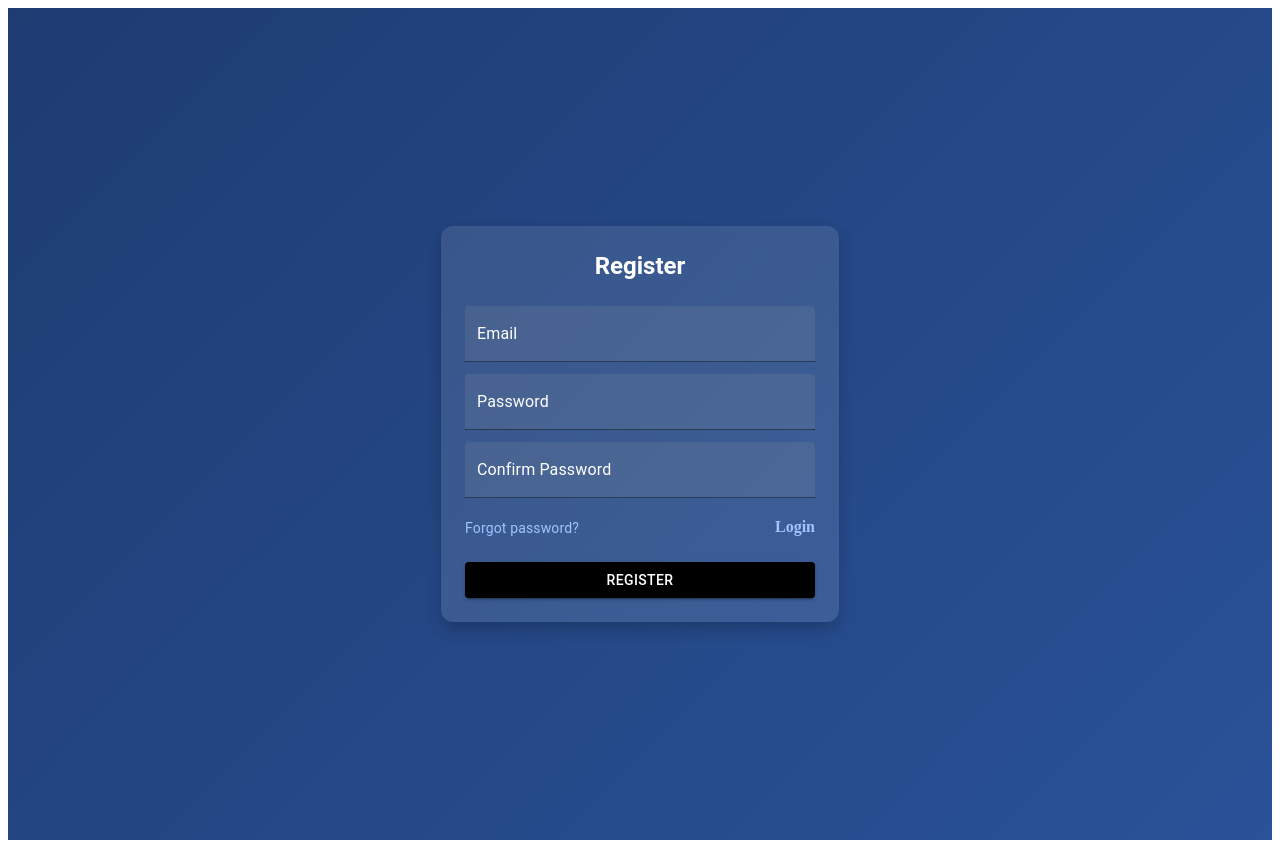
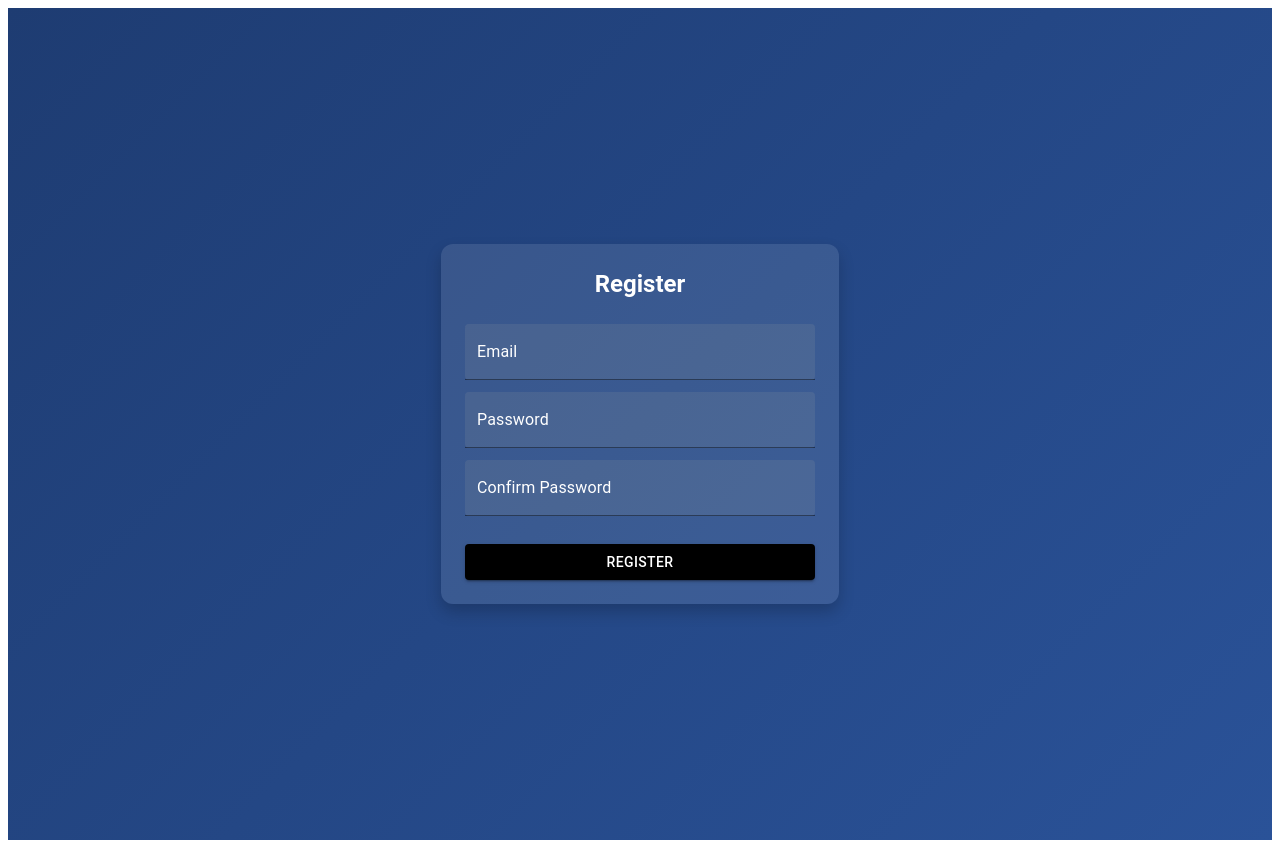
Before and after one commit to Razobyte/amin-pannel, a React (Vite) app: page /register in a window 1280 px wide. Built offline with nearby package versions, Linux system fonts and the light colour scheme.

Commit message:
error resolved

```diff
--- a/src/AdminLoginPage/Login.jsx
+++ b/src/AdminLoginPage/Login.jsx
@@ -1,22 +1,10 @@
 import React, { useState } from "react";
-import {
-  Box,
-  Button,
-  TextField,
-  Typography,
-  Link,
-  Snackbar,
-  Alert,
-  CircularProgress,
-} from "@mui/material";
+import { Box, Button, TextField, Typography, Link, Snackbar, Alert, CircularProgress } from "@mui/material";
 import { useNavigate } from "react-router-dom";
 import axios from "axios";
 
-function Login() {
-  const [formData, setFormData] = useState({
-    email: "",
-    password: "",
-  });
+function Login({ setIsAuthenticated }) {
+  const [formData, setFormData] = useState({ email: "", password: "" });
   const [loading, setLoading] = useState(false);
   const [errorMessage, setErrorMessage] = useState("");
   const navigate = useNavigate();
@@ -32,24 +20,17 @@ function Login() {
     setLoading(true);
 
     try {
-      const response = await axios.post(
-        "http://13.202.251.211/api/login",
-        formData
-      );
+      const response = await axios.post("http://13.202.251.211/api/login", formData);
 
       if (response.data.userdata) {
         localStorage.setItem("user", JSON.stringify(response.data.userdata));
-        navigate("/admin");
+        setIsAuthenticated(true);
+        navigate("/login/admin");
       } else {
-        setErrorMessage(
-          response.data.message || "Login failed. Please try again."
-        );
+        setErrorMessage(response.data.message || "Login failed. Please try again.");
       }
 
-      setFormData({
-        email: "",
-        password: "",
-      });
+      setFormData({ email: "", password: "" });
     } catch (error) {
       console.error("Login error:", error);
       setErrorMessage("An error occurred during login. Please try again.");
@@ -63,109 +44,29 @@ function Login() {
   };
 
   return (
-    <Box
-      display="flex"
-      justifyContent="center"
-      alignItems="center"
-      height="100vh"
-      sx={{
-        background: "linear-gradient(135deg, #1e3c72, #2a5298)",
-        color: "white",
-        padding: 2,
-      }}
-    >
-      <Box
-        sx={{
-          width: { xs: "85%", sm: "350px" },
-          backgroundColor: "rgba(255, 255, 255, 0.1)",
-          padding: 3,
-          borderRadius: 3,
-          boxShadow: "0 8px 16px rgba(0, 0, 0, 0.2)",
-        }}
-      >
-        <Typography
-          variant="h5"
-          textAlign="center"
-          marginBottom={2}
-          color="white"
-          fontWeight="bold"
-        >
+    <Box display="flex" justifyContent="center" alignItems="center" height="100vh" sx={{ background: "linear-gradient(135deg, #1e3c72, #2a5298)", color: "white", padding: 2 }}>
+      <Box sx={{ width: { xs: "85%", sm: "350px" }, backgroundColor: "rgba(255, 255, 255, 0.1)", padding: 3, borderRadius: 3, boxShadow: "0 8px 16px rgba(0, 0, 0, 0.2)" }}>
+        <Typography variant="h5" textAlign="center" marginBottom={2} color="white" fontWeight="bold">
           Login
         </Typography>
         <form onSubmit={handleLogin}>
-          <TextField
-            fullWidth
-            variant="filled"
-            label="Email"
-            name="email"
-            value={formData.email}
-            onChange={onChangeHandler}
-            margin="dense"
-            InputProps={{ style: { color: "white" } }}
-            InputLabelProps={{ style: { color: "white" } }}
-            sx={{
-              backgroundColor: "rgba(255, 255, 255, 0.1)",
-              borderRadius: 1,
-            }}
-          />
-          <TextField
-            fullWidth
-            variant="filled"
-            label="Password"
-            name="password"
-            type="password"
-            value={formData.password}
-            onChange={onChangeHandler}
-            margin="dense"
-            InputProps={{ style: { color: "white" } }}
-            InputLabelProps={{ style: { color: "white" } }}
-            sx={{
-              backgroundColor: "rgba(255, 255, 255, 0.1)",
-              borderRadius: 1,
-            }}
-          />
+          <TextField fullWidth variant="filled" label="Email" name="email" value={formData.email} onChange={onChangeHandler} margin="dense" InputProps={{ style: { color: "white" } }} InputLabelProps={{ style: { color: "white" } }} sx={{ backgroundColor: "rgba(255, 255, 255, 0.1)", borderRadius: 1 }} />
+          <TextField fullWidth variant="filled" label="Password" name="password" type="password" value={formData.password} onChange={onChangeHandler} margin="dense" InputProps={{ style: { color: "white" } }} InputLabelProps={{ style: { color: "white" } }} sx={{ backgroundColor: "rgba(255, 255, 255, 0.1)", borderRadius: 1 }} />
           <Box display="flex" justifyContent="space-between" marginTop={2}>
-            <Typography
-              variant="body2"
-              component="span"
-              sx={{ cursor: "pointer", color: "#a0c4ff" }}
-            >
+            <Typography variant="body2" component="span" sx={{ cursor: "pointer", color: "#a0c4ff" }}>
               Forgot password?
             </Typography>
-            <Link
-              href="/register"
-              underline="none"
-              sx={{ color: "#a0c4ff", fontWeight: "bold" }}
-            >
+            <Link href="/register" underline="none" sx={{ color: "#a0c4ff", fontWeight: "bold" }}>
               Register
             </Link>
           </Box>
-          <Button
-            fullWidth
-            variant="contained"
-            sx={{
-              marginTop: 3,
-              backgroundColor: "black",
-              "&:hover": { backgroundColor: "#2a5298" },
-            }}
-            type="submit"
-            disabled={loading}
-            startIcon={
-              loading && <CircularProgress size={20} color="inherit" />
-            }
-          >
+          <Button fullWidth variant="contained" sx={{ marginTop: 3, backgroundColor: "black", "&:hover": { backgroundColor: "#2a5298" } }} type="submit" disabled={loading} startIcon={loading && <CircularProgress size={20} color="inherit" />}>
             {loading ? "Logging in..." : "Login"}
           </Button>
         </form>
       </Box>
-      <Snackbar
-        open={!!errorMessage}
-        autoHideDuration={6000}
-        onClose={() => setErrorMessage("")}
-      >
-        <Alert onClose={() => setErrorMessage("")} severity="error">
-          {errorMessage}
-        </Alert>
+      <Snackbar open={!!errorMessage} autoHideDuration={6000} onClose={() => setErrorMessage("")}>
+        <Alert onClose={() => setErrorMessage("")} severity="error">{errorMessage}</Alert>
       </Snackbar>
     </Box>
   );
--- a/src/AdminLoginPage/Register.jsx
+++ b/src/AdminLoginPage/Register.jsx
@@ -4,25 +4,17 @@ import { useNavigate } from "react-router-dom";
 import axios from "axios";
 
 function Register() {
-  const [formData, setFormData] = useState({
-    email: "",
-    password: "",
-    confirmPassword: "",
-  });
-
+  const [formData, setFormData] = useState({ email: "", password: "", confirmPassword: "" });
   const navigate = useNavigate();
 
   const dataSave = async (e) => {
     e.preventDefault();
 
-
-    // Basic validation for empty fields
     if (!formData.email || !formData.password || !formData.confirmPassword) {
       alert("Please fill in all fields.");
       return;
     }
 
-    // Password match validation
     if (formData.password !== formData.confirmPassword) {
       alert("Passwords do not match.");
       return;
@@ -30,20 +22,14 @@ function Register() {
 
     try {
       const response = await axios.post("http://13.202.251.211/api/register", formData);
-      console.log("Registration response:", response.data.userdata);
-      console.log(data)
-
-      if (response.userdata) {
-        navigate("/admin");
+      if (response.data.userdata) {
+        localStorage.setItem("user", JSON.stringify(response.data.userdata));
+        navigate("/login/admin");
       } else {
-        alert(response.data.userdata || "Registration failed. Please try again.");
+        alert(response.data.message || "Registration failed. Please try again.");
       }
 
-      setFormData({
-        email: "",
-        password: "",
-        confirmPassword: "",
-      });
+      setFormData({ email: "", password: "", confirmPassword: "" });
     } catch (error) {
       console.error("Registration error:", error);
       alert("An error occurred during registration. Please try again.");
@@ -55,108 +41,13 @@ function Register() {
   };
 
   return (
-    <Box
-      display="flex"
-      justifyContent="center"
-      alignItems="center"
-      height="100vh"
-      sx={{
-        background: "linear-gradient(135deg, #1e3c72, #2a5298)",
-        color: "white",
-        padding: 2,
-      }}
-    >
-      <Box
-        sx={{
-          width: { xs: "85%", sm: "350px" },
-          backgroundColor: "rgba(255, 255, 255, 0.1)",
-          padding: 3,
-          borderRadius: 3,
-          boxShadow: "0 8px 16px rgba(0, 0, 0, 0.2)",
-        }}
-      >
-        <Typography
-          variant="h5"
-          textAlign="center"
-          marginBottom={2}
-          color="white"
-          fontWeight="bold"
-        >
-          Register
-        </Typography>
-        <TextField
-          fullWidth
-          variant="filled"
-          label="Email"
-          name="email"
-          value={formData.email}
-          onChange={onChangeHandler}
-          margin="dense"
-          InputProps={{ style: { color: "white" } }}
-          InputLabelProps={{ style: { color: "white" } }}
-          sx={{
-            backgroundColor: "rgba(255, 255, 255, 0.1)",
-            borderRadius: 1,
-          }}
-        />
-        <TextField
-          fullWidth
-          variant="filled"
-          label="Password"
-          name="password"
-          type="password"
-          value={formData.password}
-          onChange={onChangeHandler}
-          margin="dense"
-          InputProps={{ style: { color: "white" } }}
-          InputLabelProps={{ style: { color: "white" } }}
-          sx={{
-            backgroundColor: "rgba(255, 255, 255, 0.1)",
-            borderRadius: 1,
-          }}
-        />
-        <TextField
-          fullWidth
-          variant="filled"
-          label="Confirm Password"
-          name="confirmPassword"
-          type="password"
-          value={formData.confirmPassword}
-          onChange={onChangeHandler}
-          margin="dense"
-          InputProps={{ style: { color: "white" } }}
-          InputLabelProps={{ style: { color: "white" } }}
-          sx={{
-            backgroundColor: "rgba(255, 255, 255, 0.1)",
-            borderRadius: 1,
-          }}
-        />
-        <Box display="flex" justifyContent="space-between" marginTop={2}>
-          <Typography
-            variant="body2"
-            component="span"
-            sx={{ cursor: "pointer", color: "#a0c4ff" }}
-          >
-            Forgot password?
-          </Typography>
-          <Link
-            href="/"
-            underline="none"
-            sx={{ color: "#a0c4ff", fontWeight: "bold" }}
-          >
-            Login
-          </Link>
-        </Box>
-        <Button
-          fullWidth
-          variant="contained"
-          sx={{
-            marginTop: 3,
-            backgroundColor: "black",
-            "&:hover": { backgroundColor: "#2a5298" },
-          }}
-          onClick={dataSave}
-        >
+    <Box display="flex" justifyContent="center" alignItems="center" height="100vh" sx={{ background: "linear-gradient(135deg, #1e3c72, #2a5298)", color: "white", padding: 2 }}>
+      <Box sx={{ width: { xs: "85%", sm: "350px" }, backgroundColor: "rgba(255, 255, 255, 0.1)", padding: 3, borderRadius: 3, boxShadow: "0 8px 16px rgba(0, 0, 0, 0.2)" }}>
+        <Typography variant="h5" textAlign="center" marginBottom={2} color="white" fontWeight="bold">Register</Typography>
+        <TextField fullWidth variant="filled" label="Email" name="email" value={formData.email} onChange={onChangeHandler} margin="dense" InputProps={{ style: { color: "white" } }} InputLabelProps={{ style: { color: "white" } }} sx={{ backgroundColor: "rgba(255, 255, 255, 0.1)", borderRadius: 1 }} />
+        <TextField fullWidth variant="filled" label="Password" name="password" type="password" value={formData.password} onChange={onChangeHandler} margin="dense" InputProps={{ style: { color: "white" } }} InputLabelProps={{ style: { color: "white" } }} sx={{ backgroundColor: "rgba(255, 255, 255, 0.1)", borderRadius: 1 }} />
+        <TextField fullWidth variant="filled" label="Confirm Password" name="confirmPassword" type="password" value={formData.confirmPassword} onChange={onChangeHandler} margin="dense" InputProps={{ style: { color: "white" } }} InputLabelProps={{ style: { color: "white" } }} sx={{ backgroundColor: "rgba(255, 255, 255, 0.1)", borderRadius: 1 }} />
+        <Button fullWidth variant="contained" sx={{ marginTop: 3, backgroundColor: "black", "&:hover": { backgroundColor: "#2a5298" } }} onClick={dataSave}>
           Register
         </Button>
       </Box>
```
Also changed, not shown: src/App.jsx (+17 -21 lines), src/MainRoute/ProtectedRouting.jsx (added, +11 -0 lines).
